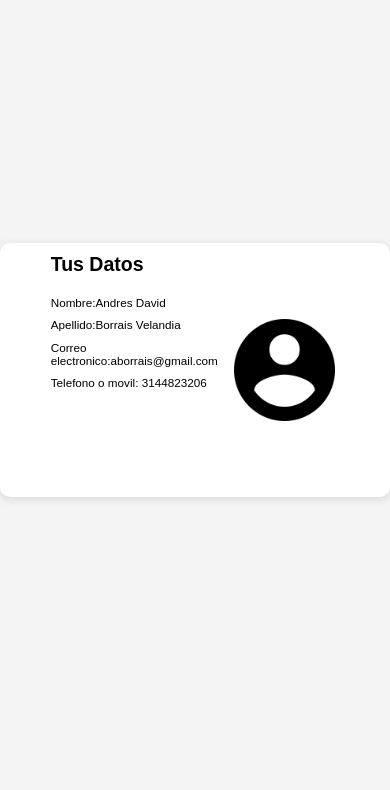
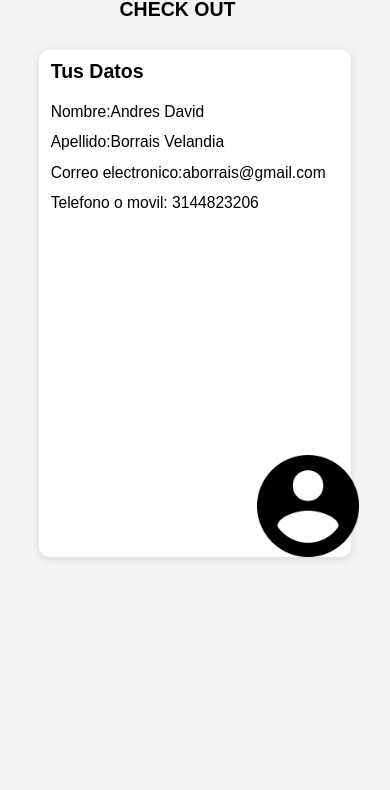
Before and after one commit to KEVING009/ACTIVIDAD, a plain HTML site: page index.html in a window 390 px wide. Shown: the part 52-842 px from the top of the page. Drawn offline with Linux system fonts and the light colour scheme.

Commit message:
fifth commit

```diff
--- a/css/style.css
+++ b/css/style.css
@@ -8,11 +8,15 @@
  }
 
  body{
-    font-size-adjust: 110%;
+    font-size-adjust: 2000%;
     height: 100%;
     background-color: rgb(244, 244, 244);
  }
  h1{
+    font-family: sans-serif;
+    margin: 0 1.8em 0 0;
+    font-size: clamp(6px, 5vw, 2.0rem);
+    margin-bottom:clamp(0.4em,3vh,1em) ;
 
 
  }
@@ -23,15 +27,15 @@
     align-items: center;
     width: 100%;
     height: 100%;
-    margin-top: -100vh;
+    margin-top: -115vh;
  }
 
  .card{
     display: flex;
     justify-content: center;
     align-items: center;
-    width: clamp(800px,60vh,60vh);
-    height: clamp(10rem,30vh,30vh);
+    width: clamp(1300px,90vh,90vh);
+    height: clamp(20rem,50vh,50vh);
     box-shadow: rgba(99, 99, 99, 0.2) 0px 2px 8px 0px;
     background-color: white;
     border-radius:10px ;
@@ -41,7 +45,8 @@
  .image-container{
     width: 30%;
     height: 40%;
-
+    margin-top: -20%;
+    margin-left: 40%;
  }
  .content-container{
     display: flex;
@@ -67,11 +72,43 @@
     padding-right: 0.2em;
     margin-bottom:0.8em;
     font-family: sans-serif;
-    font-size: clamp(2px, 3vw, 1.0rem);
+    font-size: clamp(5px,4vw, 2.0rem);
  }
  .title{
     display: flex;
     justify-content: center;
     align-items: center;
+    margin-top: 60px;
 
  }
+
+ @media(max-width:650px){
+    .image-container{
+        width: 40%;
+        height: 20%;
+        margin-bottom: -0%;
+        margin-left: 80%;
+    }
+    .card{
+        flex-direction: column;
+        width: 80%;
+        height: 60%;
+    }
+    .content-container{
+       display: flex;
+       flex-direction: column;
+        width: 100%;
+    }
+
+
+    .content-container h1{
+        width: 100%;
+    }
+
+
+    .content-container p{
+        padding: 0;
+        height: auto;
+
+    }
+}
```
